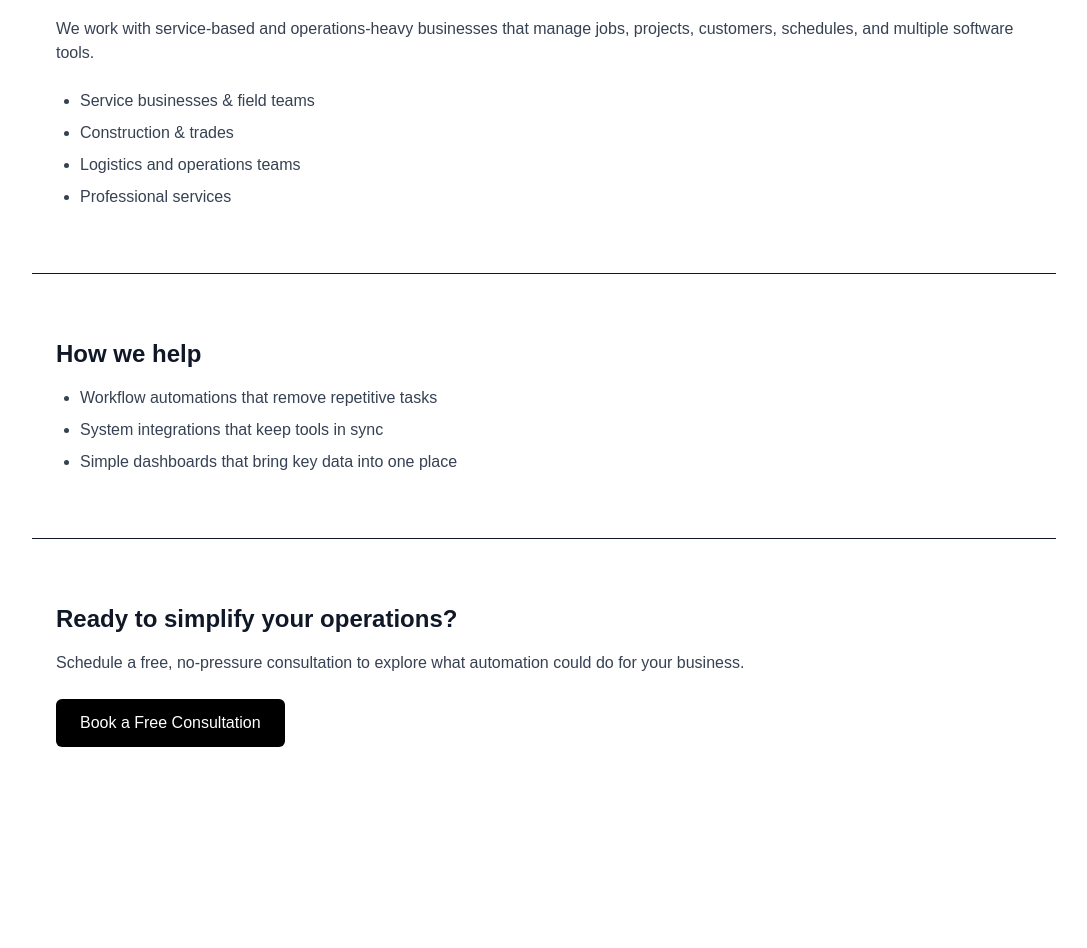
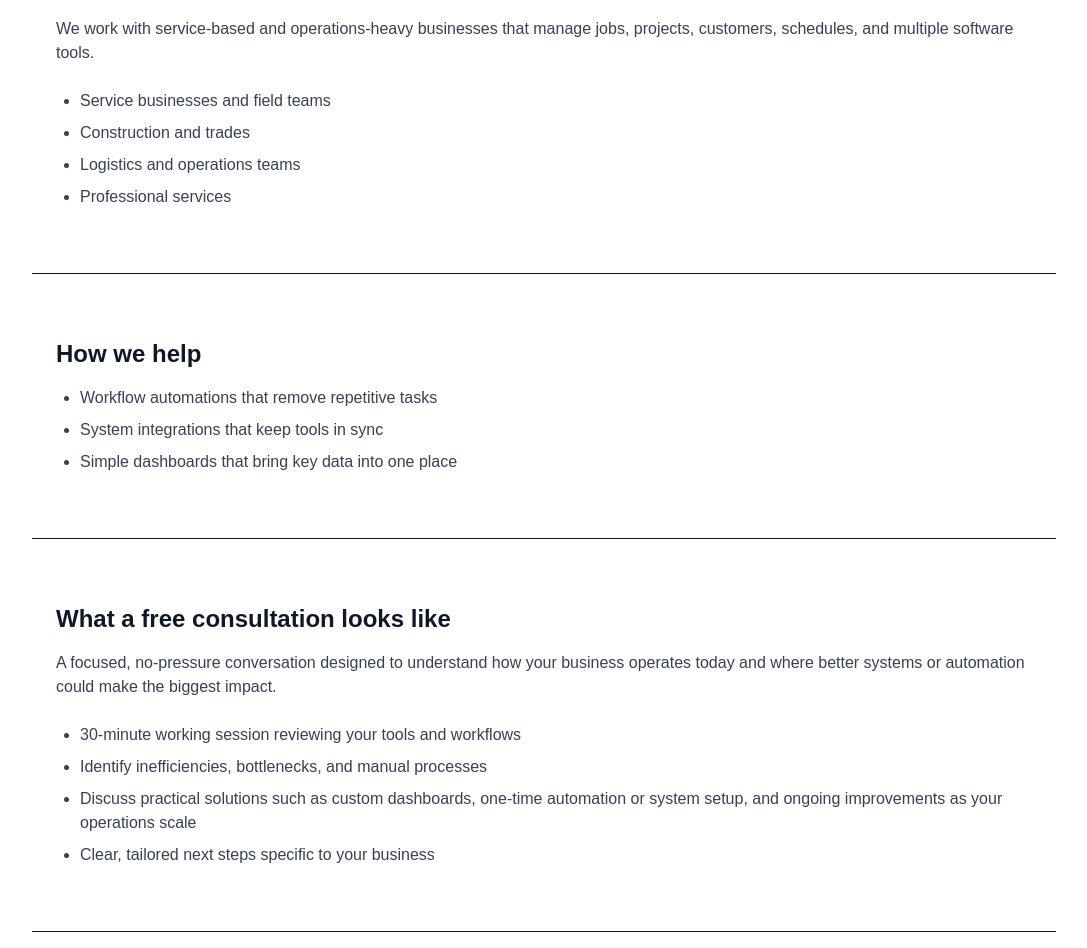
Before and after one commit to loocpooga/pauga-automations-site, a Next.js app: page / in a window 1280 px wide. Shown: the part 544-1492 px from the top of the page, without its empty margins (96-1183 px from the left). Before the commit the page ends 1355 px from the top, so only its background shows below. Built offline with nearby package versions, Linux system fonts and the light colour scheme.

Commit message:
Add consultations details section

```diff
--- a/app/page.tsx
+++ b/app/page.tsx
@@ -1,10 +1,12 @@
 export default function Home() {
   return (
     <main className="min-h-screen bg-white text-gray-900">
+      {/* Hero */}
       <section className="max-w-5xl mx-auto px-6 py-24">
         <h1 className="text-4xl md:text-5xl font-bold mb-6">
           Simplifying Operations Through Smart Automation
         </h1>
+
         <p className="text-lg md:text-xl text-gray-700 mb-8">
           We help operations-heavy businesses reduce manual work, eliminate
           inefficiencies, and gain clarity across their systems without
@@ -21,22 +23,27 @@ export default function Home() {
         </a>
       </section>
 
+      {/* Who we help */}
       <section className="max-w-5xl mx-auto px-6 py-16 border-t">
         <h2 className="text-2xl font-semibold mb-4">Who we help</h2>
+
         <p className="text-gray-700 mb-6">
           We work with service-based and operations-heavy businesses that manage
           jobs, projects, customers, schedules, and multiple software tools.
         </p>
+
         <ul className="list-disc pl-6 text-gray-700 space-y-2">
-          <li>Service businesses & field teams</li>
-          <li>Construction & trades</li>
+          <li>Service businesses and field teams</li>
+          <li>Construction and trades</li>
           <li>Logistics and operations teams</li>
           <li>Professional services</li>
         </ul>
       </section>
 
+      {/* How we help */}
       <section className="max-w-5xl mx-auto px-6 py-16 border-t">
         <h2 className="text-2xl font-semibold mb-4">How we help</h2>
+
         <ul className="list-disc pl-6 text-gray-700 space-y-2">
           <li>Workflow automations that remove repetitive tasks</li>
           <li>System integrations that keep tools in sync</li>
@@ -44,14 +51,41 @@ export default function Home() {
         </ul>
       </section>
 
-      <section id="contact" className="max-w-5xl mx-auto px-6 py-16 border-t">
+      {/* Consultation details */}
+      <section className="max-w-5xl mx-auto px-6 py-16 border-t">
+        <h2 className="text-2xl font-semibold mb-4">
+          What a free consultation looks like
+        </h2>
+
+        <p className="text-gray-700 mb-6">
+          A focused, no-pressure conversation designed to understand how your
+          business operates today and where better systems or automation could
+          make the biggest impact.
+        </p>
+
+        <ul className="list-disc pl-6 text-gray-700 space-y-2">
+          <li>30-minute working session reviewing your tools and workflows</li>
+          <li>Identify inefficiencies, bottlenecks, and manual processes</li>
+          <li>
+            Discuss practical solutions such as custom dashboards, one-time
+            automation or system setup, and ongoing improvements as your
+            operations scale
+          </li>
+          <li>Clear, tailored next steps specific to your business</li>
+        </ul>
+      </section>
+
+      {/* Final CTA */}
+      <section className="max-w-5xl mx-auto px-6 py-16 border-t">
         <h2 className="text-2xl font-semibold mb-4">
           Ready to simplify your operations?
         </h2>
+
         <p className="text-gray-700 mb-6">
           Schedule a free, no-pressure consultation to explore what automation
           could do for your business.
         </p>
+
         <a
           href="https://calendly.com/lukepauga/30min"
           target="_blank"
```
